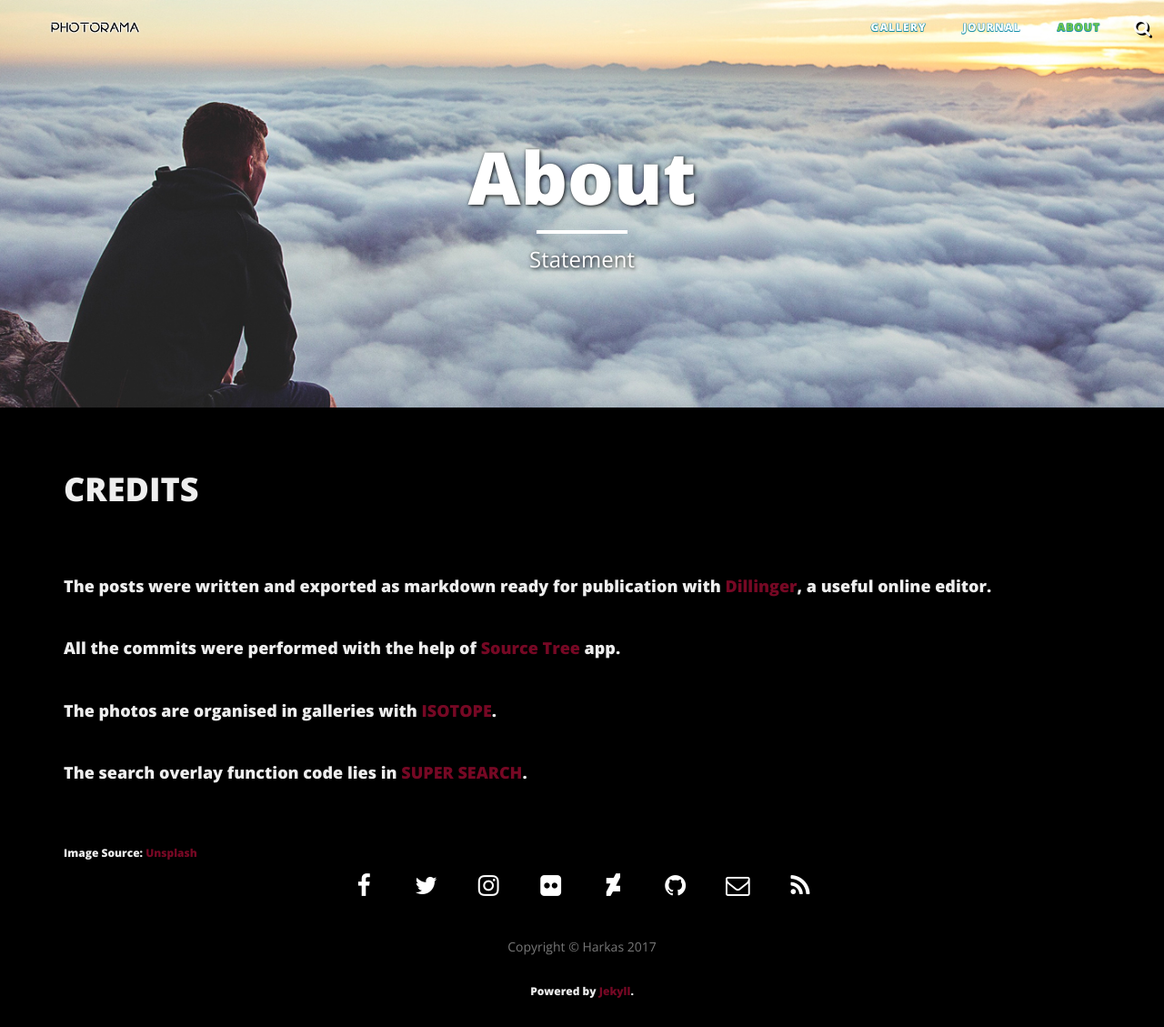
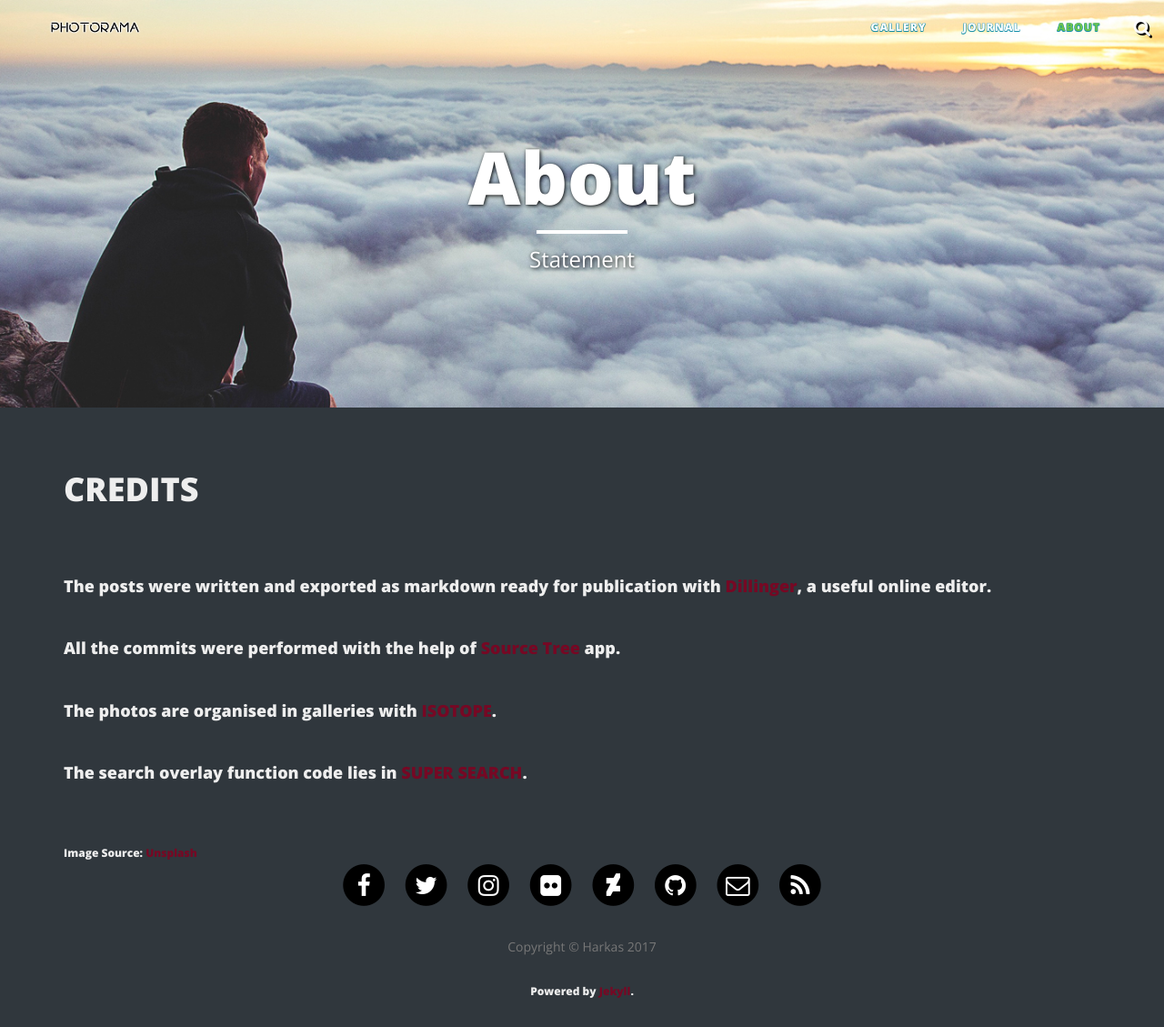
Before and after one commit to Harkas/myphoto, a Jekyll site: the page built from about/index.html, in a window 1280 px wide. Shown: the whole page at 91% size. Built offline with Jekyll 4.4.1, drawn with Linux system fonts in a browser that asks for light colours; nearby versions of some CDN libraries.

Commit message:
change color

```diff
--- a/css/main.css
+++ b/css/main.css
@@ -2,7 +2,9 @@ body {
   font-family: 'Open Sans', 'Helvetica Neue', Helvetica, Arial, sans-serif;
   font-size: 20px;
   color: #eee;
-  background-color: #000;
+  /*background-color: #000;*/
+  background-color: rgb(48,55,61);
+
 }
 p {
   line-height: 1.5;
```
